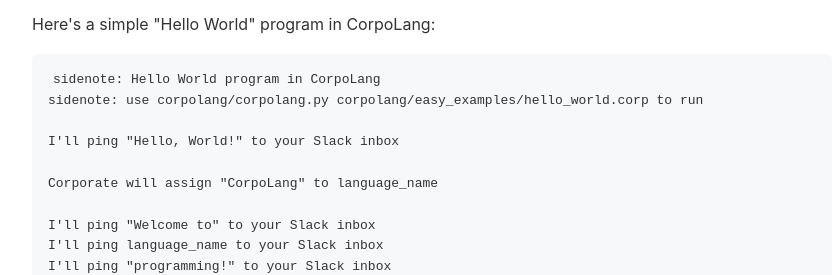
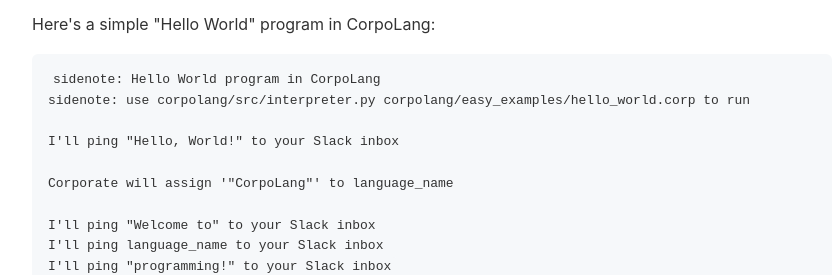
Before and after one commit to izakvuch/CorpoLang, a plain HTML site: page index.html in a window 1280 px wide. Shown: the part 678-953 px from the top of the page, without its empty margins (208-1042 px from the left). Drawn offline with Linux system fonts and the light colour scheme.

Commit message:
Update CorpoLang examples to work with the updated interpreter syntax

```diff
--- a/index.html
+++ b/index.html
@@ -58,11 +58,11 @@
     <h2>Hello World Example</h2>
     <p>Here's a simple "Hello World" program in CorpoLang:</p>
     <pre><code>sidenote: Hello World program in CorpoLang
-sidenote: use corpolang/corpolang.py corpolang/easy_examples/hello_world.corp to run
+sidenote: use corpolang/src/interpreter.py corpolang/easy_examples/hello_world.corp to run
 
 I'll ping "Hello, World!" to your Slack inbox
 
-Corporate will assign "CorpoLang" to language_name
+Corporate will assign '"CorpoLang"' to language_name
 
 I'll ping "Welcome to" to your Slack inbox
 I'll ping language_name to your Slack inbox
```
Also changed, not shown: 6 other files.
